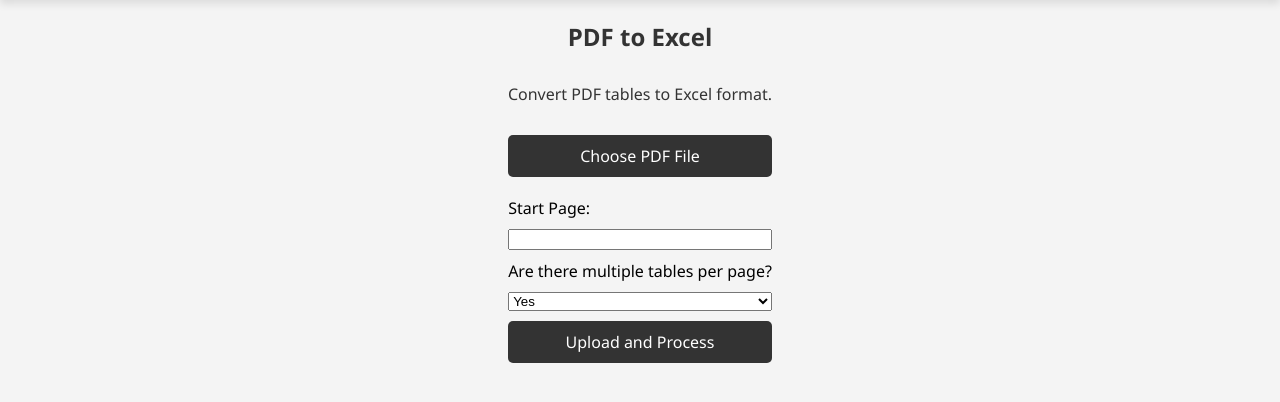
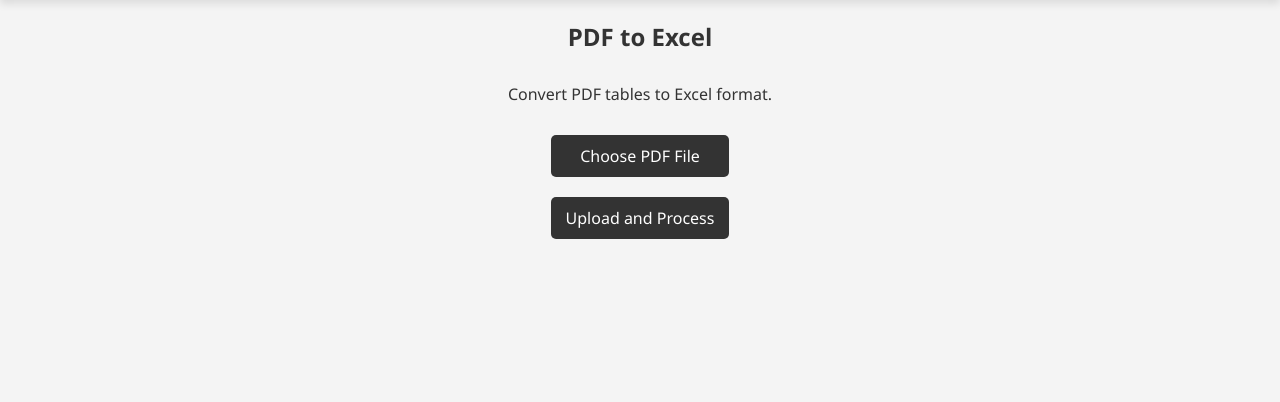
Before and after one commit to sepehrmoghani/tsa_project, a Django app: page /pdf_to_excel/pdf_to_excel/ in a window 1280 px wide. Shown: the part 70-472 px from the top of the page. Run offline with Django 4.2, Linux system fonts and the light colour scheme; a user stored in the database is signed in.

Commit message:
fixed pdf to excel

```diff
--- a/StartrackConvert/views.py
+++ b/StartrackConvert/views.py
@@ -34,7 +34,6 @@ class StartrackInvoiceConvertView(View):
 
     def post(self, request):
         file = request.FILES['file1']
-        print(file)
         if file.name.endswith('.xlsx'):
             fs = FileSystemStorage()
             excel_file = fs.save(file.name, file)
--- a/pdf_to_excel/templates/pdf_to_excel.html
+++ b/pdf_to_excel/templates/pdf_to_excel.html
@@ -120,20 +120,11 @@
 
 <h2>PDF to Excel</h2>
 <p>Convert PDF tables to Excel format.</p>
+
 <form method="post" enctype="multipart/form-data">
     {% csrf_token %}
     <label for="pdf_file" class="custom-file-input">Choose PDF File<input type="file" name="pdf_file" id="pdf_file" required></label>
     <span class="file-name" id="pdf-file-name"></span>
-
-    <label for="start_page">Start Page:</label>
-    <input type="number" id="start_page" name="start_page" required>
-
-    <label for="multiple_page">Are there multiple tables per page?</label>
-    <select id="multiple_page" name="multiple_page" required>
-        <option value="true">Yes</option>
-        <option value="false">No</option>
-    </select>
-
     <label for="submit" class="custom-submit-button">Upload and Process<input type="submit" id="submit" style="display:none;"></label>
 </form>
 
--- a/pdf_to_excel/views.py
+++ b/pdf_to_excel/views.py
@@ -29,9 +29,9 @@ class UserLogoutView(LoginRequiredMixin, LogoutView):
 class PdfToExcelView(LoginRequiredMixin, View):
     template_name = 'pdf_to_excel.html'
 
-    def read_pdf(self, input_file, start_page, multiple_page):
+    def read_pdf(self, input_file):
         try:
-            pages = start_page if not multiple_page else str(start_page) + "-"
+            pages = "all"
             dfs = tabula.read_pdf(input_file, pages=pages, multiple_tables=True, pandas_options={'dtype': str})
             if dfs:
                 return dfs
@@ -60,12 +60,9 @@ class PdfToExcelView(LoginRequiredMixin, View):
                 # Construct the file path
                 the_pdf = fs.path(saved_file)
 
-                # Extract other form data
-                start_page = int(request.POST.get("start_page"))
-                multiple_page = request.POST.get("multiple_page") == "true"
 
                 # Read PDF and process data
-                dataframes = self.read_pdf(the_pdf, start_page, multiple_page)
+                dataframes = self.read_pdf(the_pdf)
 
                 if dataframes:
                     all_data = pd.concat(dataframes, ignore_index=True)
@@ -90,3 +87,6 @@ class PdfToExcelView(LoginRequiredMixin, View):
                 return HttpResponse("No file uploaded.")
         except Exception as e:
             return HttpResponse(f"An error occurred: {e}")
+        finally:
+            fs.delete(saved_file)
+            fs.delete(excel_path)
--- a/tsa_project/settings.py
+++ b/tsa_project/settings.py
@@ -24,10 +24,10 @@ BASE_DIR = Path(__file__).resolve().parent.parent
 SECRET_KEY = 'django-insecure-l$eck)e58#7$0obj3o1%dtf81-i8vv3_oz!900cw7i1^kkkbyy'
 
 # SECURITY WARNING: don't run with debug turned on in production!
-DEBUG = False
+DEBUG = True
 
-ALLOWED_HOSTS = ['badbunch.com.au', 'www.badbunch.com.au', '3.106.128.163']
-#ALLOWED_HOSTS = ['*']
+#ALLOWED_HOSTS = ['badbunch.com.au', 'www.badbunch.com.au', '3.106.128.163']
+ALLOWED_HOSTS = ['*']
 
 LOGIN_REDIRECT_URL = 'home'
 
```
Also changed, not shown: 1 other file.
